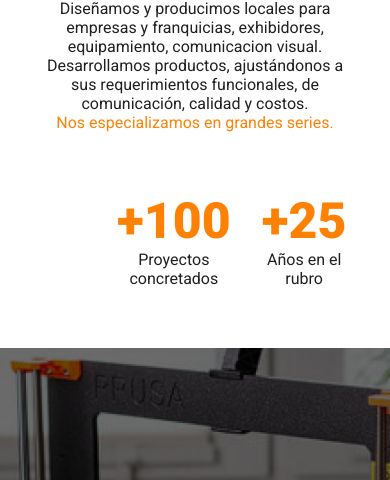
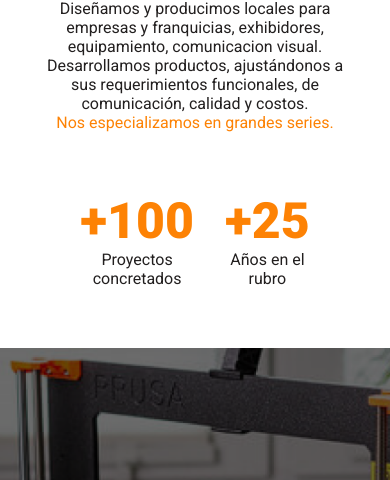
Before and after one commit to poniemangon/terra-diseno, a plain HTML site: page index.html in a window 390 px wide. Shown: the part 2714-3194 px from the top of the page. Drawn offline with nearby package versions, Linux system fonts and the light colour scheme.

Commit message:
fix us section

```diff
--- a/css/styles.css
+++ b/css/styles.css
@@ -266,7 +266,7 @@ button {
 
     .us .first-column .orange-line {margin: auto;}
 
-    .us .second-column {margin-top: 0; margin-bottom: 60px;}
+    .us .second-column {margin-top: 0; margin-bottom: 60px; justify-content: center;}
 }
 
 /* us */
```
